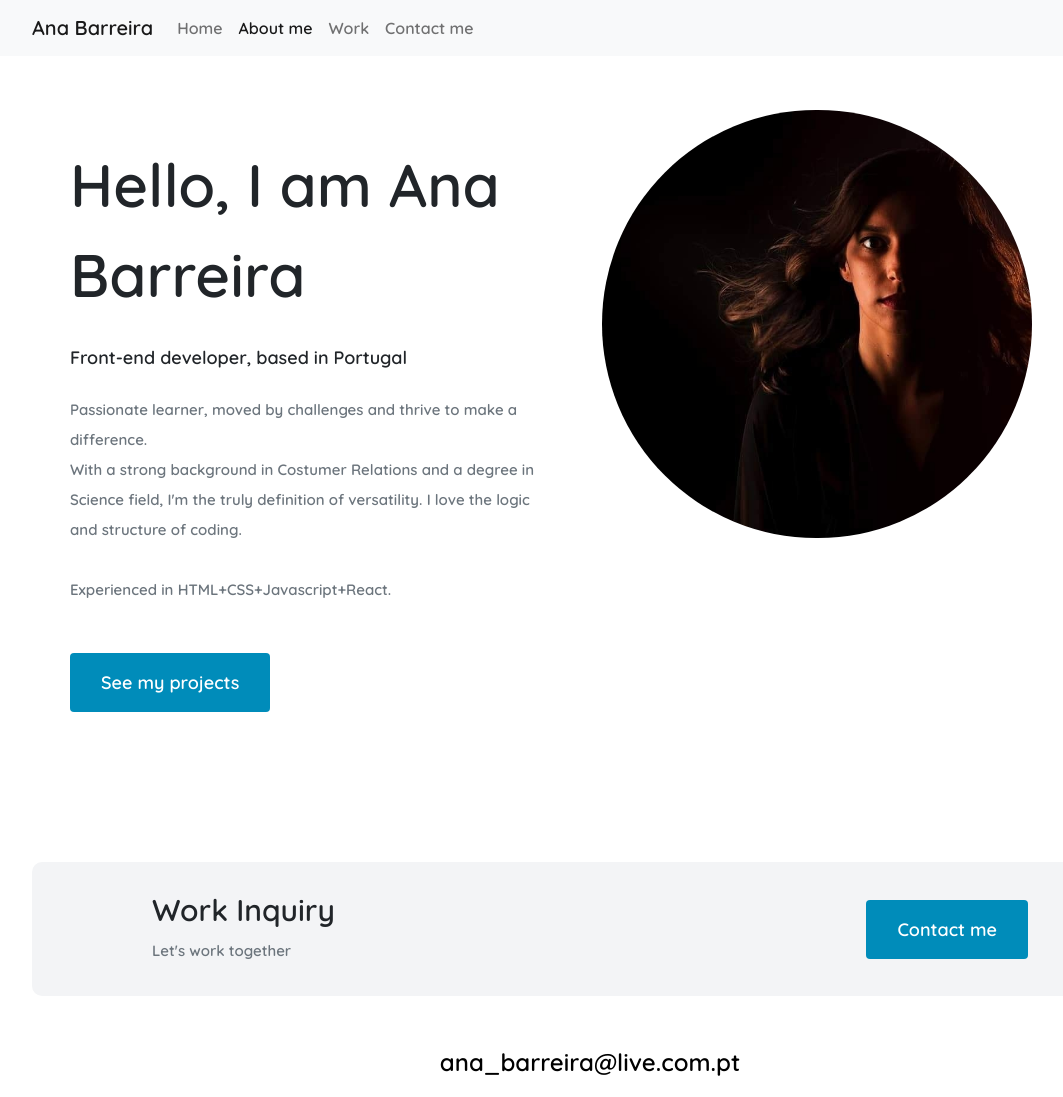
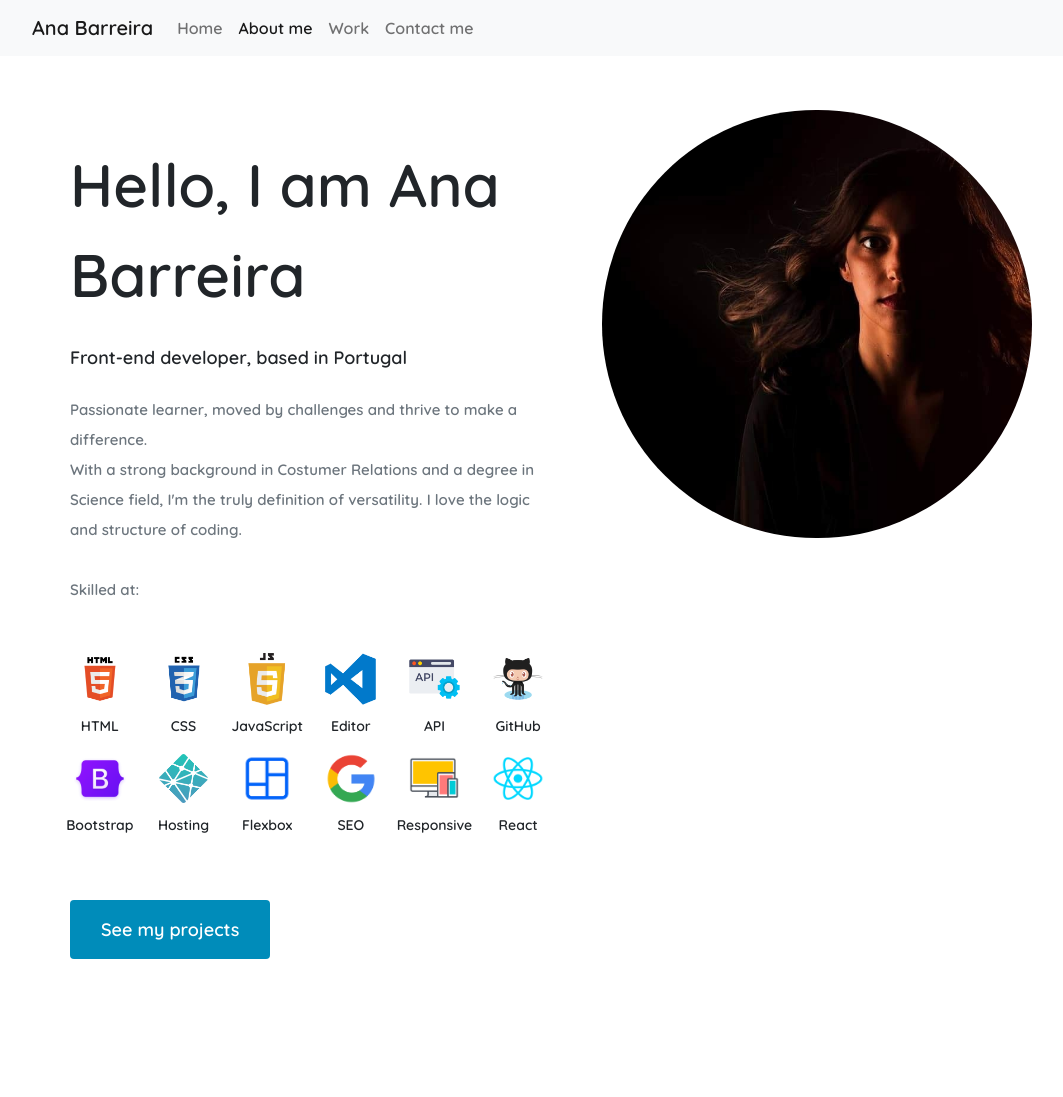
Before and after one commit to ana-barreira/Portfolio, a plain HTML site: page about.html in a window 1280 px wide. Shown: the top 1097 px of the page, without its empty margins (50-1113 px from the left). Drawn offline with nearby package versions, Linux system fonts and the light colour scheme.

Commit message:
Added skills section in about.html

```diff
--- a/about.html
+++ b/about.html
@@ -54,8 +54,58 @@
             Passionate learner, moved by challenges and thrive to make a difference. <br />
             With a strong background in Costumer Relations and a degree in Science field, I'm the truly definition of versatility.
             I love the logic and structure of coding. <br /> <br />
-            Experienced in HTML+CSS+Javascript+React.
+            Skilled at:
           </p>
+          <div class="row mb-5">
+           <div class="col-2 mb-3 p-0 center">
+<img alt="HTML" class="img-fluid center block mb-2 pl-3 pr-3 rounded false" src="images/HTML_logo.png">
+           <small class="block center technology">HTML</small>
+          </div>
+          <div class="col-2 mb-3 p-0 center">
+            <img alt="CSS" class="img-fluid center block mb-2 pl-3 pr-3 rounded false" src="images/CSS_logo.png">
+            <small class="block center technology">CSS</small>
+          </div>
+          <div class="col-2 mb-3 p-0 center">
+            <img alt="JavaScript" class="img-fluid center block mb-2 pl-3 pr-3 rounded false" src="images/JS_logo.png">
+            <small class="block center technology">JavaScript</small>
+          </div>
+<div class="col-2 mb-3 p-0 center">
+  <img alt="Editor" class="img-fluid center block mb-2 pl-3 pr-3 rounded false" src="images/VS_logo.png">
+  <small class="block center technology">Editor</small>
+</div>
+<div class="col-2 mb-3 p-0 center">
+  <img alt="API" class="img-fluid center block mb-2 pl-3 pr-3 rounded false" src="images/API_logo.png">
+  <small class="block center technology">API</small>
+</div>
+<div class="col-2 mb-3 p-0 center">
+  <img alt="GitHub" class="img-fluid center block mb-2 pl-3 pr-3 rounded false" src="images/GitHub_logo.png">
+  <small class="block center technology">GitHub</small>
+</div>
+<div class="col-2 mb-3 p-0 center">
+  <img alt="Bootstrap" class="img-fluid center block mb-2 pl-3 pr-3 rounded false" src="images/Bootstrap_logo.png">
+  <small class="block center technology">Bootstrap</small>
+</div>
+<div class="col-2 mb-3 p-0 center">
+  <img alt="Hosting" class="img-fluid center block mb-2 pl-3 pr-3 rounded false" src="images/Hosting_logo.png">
+  <small class="block center technology">Hosting</small>
+</div>
+<div class="col-2 mb-3 p-0 center">
+  <img alt="Flexbox" class="img-fluid center block mb-2 pl-3 pr-3 rounded false" src="images/Flexbox_logo.png">
+  <small class="block center technology">Flexbox</small>
+</div>
+<div class="col-2 mb-3 p-0 center">
+  <img alt="SEO" class="img-fluid center block mb-2 pl-3 pr-3 rounded false" src="images/SEO_logo.png">
+  <small class="block center technology">SEO</small>
+</div>
+<div class="col-2 mb-3 p-0 center">
+  <img alt="Responsive" class="img-fluid center block mb-2 pl-3 pr-3 rounded false" src="images/Responsive_logo.png">
+  <small class="block center technology">Responsive</small>
+</div>
+<div class="col-2 mb-3 p-0 center">
+  <img alt="React" class="img-fluid center block mb-2 pl-3 pr-3 rounded false" src="images/React_logo.png">
+  <small class="block center technology">React</small>
+</div>
+          </div>
           <a href="/work.html" class="btn btn-branding" title="See Ana's Projects">See my projects</a>
         </div>
       </div>
--- a/src/style.css
+++ b/src/style.css
@@ -210,6 +210,10 @@ footer .social-links a:hover {
   footer.container {
     margin-top: 0;
   }
+
+  .row.mb-5 {
+    font-size: 10px;
+  }
 }
 .btn-branding {
   background: var(--primary-color);
@@ -237,3 +241,19 @@ a.btn.btn-branding {
 .content {
   margin: 30px;
 }
+
+.center {
+  text-align: center;
+  margin: 0 auto;
+}
+.pl-3 {
+  padding-left: 1rem !important;
+}
+
+.pl-3 {
+  padding-right: 1rem !important;
+}
+
+.mb-2 {
+  margin-bottom: 0.5rem !important;
+}
```
Also changed, not shown: images/API_logo.png (added), images/Bootstrap_logo.png (added), images/CSS_logo.png (added), images/Flexbox_logo.png (added), images/GitHub_logo.png (added), images/HTML_logo.png (added), images/Hosting_logo.png (added), images/JS_logo.png (added), images/React_logo.png (added), images/Responsive_logo.png (added), images/SEO_logo.png (added), images/VS_logo.png (added).
